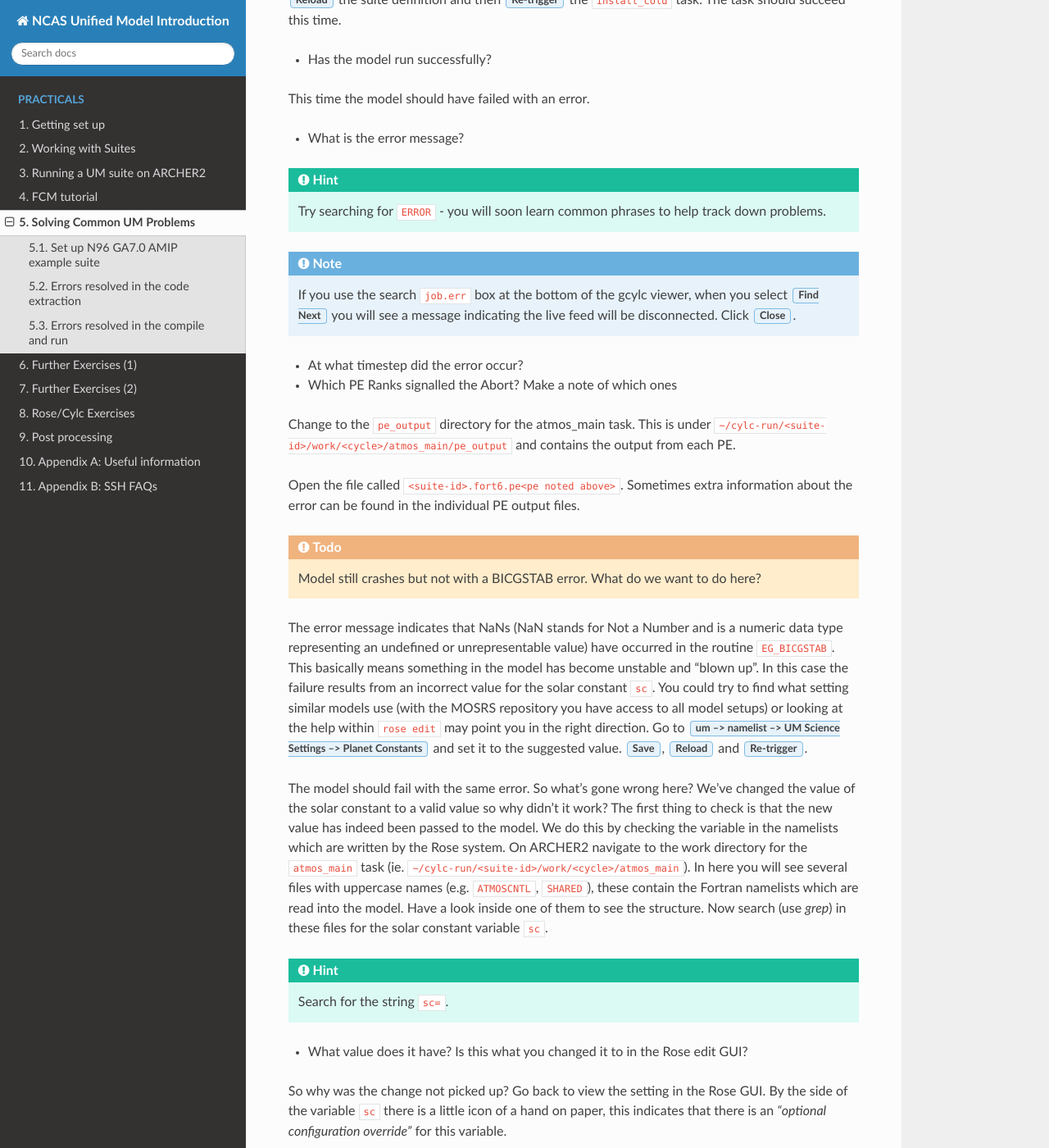
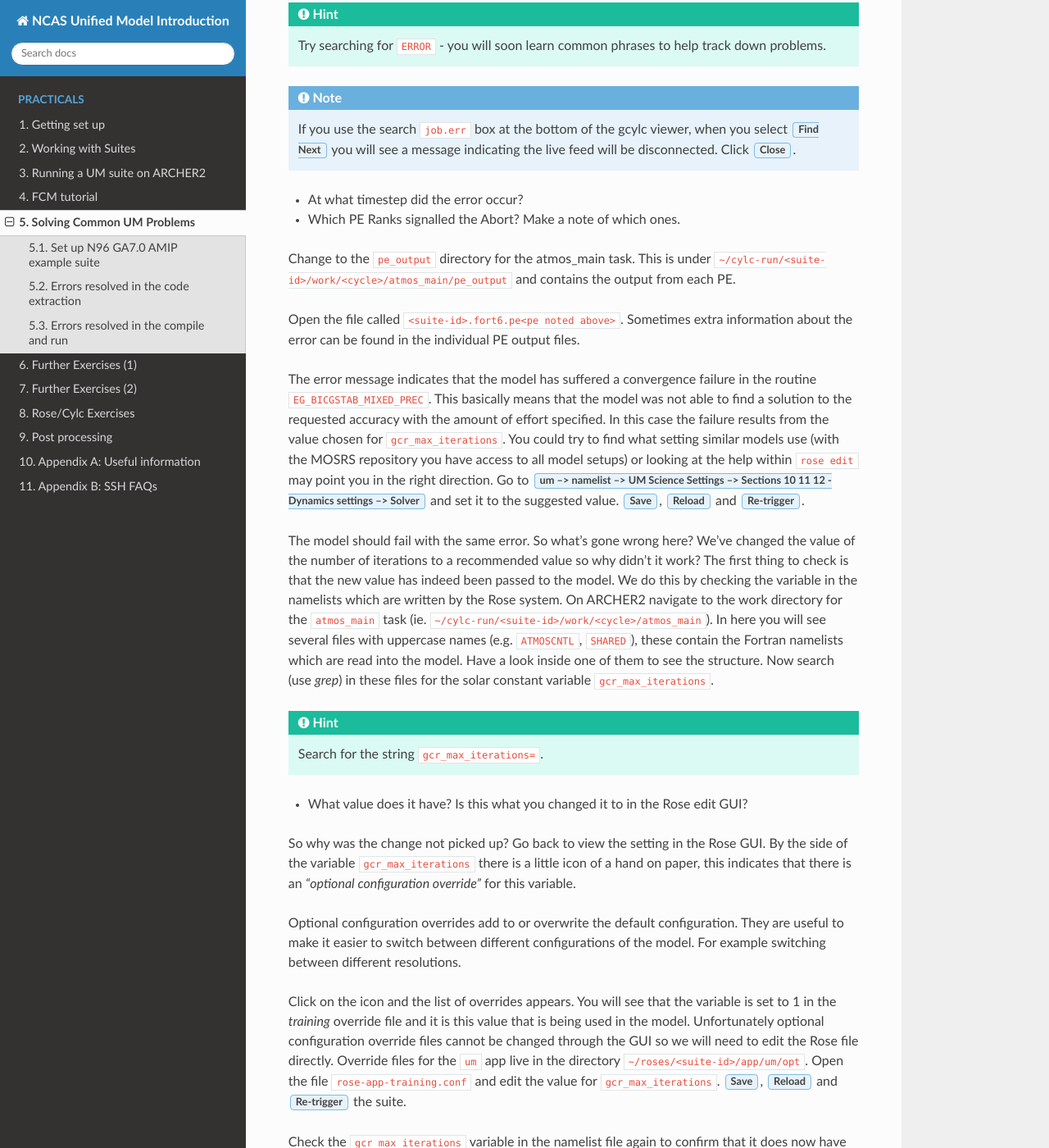
Before and after one commit to NCAS-CMS/um-training, a Sphinx documentation site: the page built from practicals/source/solving-problems.rst, in a window 1280 px wide and 1400 px high, scrolled down 4231 px. Shown: the whole window at 82% size. Built offline with Sphinx 7.4.7 and the Read the Docs theme 2.0.0, drawn with Linux system fonts in a browser that asks for light colours; some of the changed text lies outside the part shown.

Commit message:
changes for solver bug

```diff
--- a/practicals/source/solving-problems.rst
+++ b/practicals/source/solving-problems.rst
@@ -1,11 +1,5 @@
 Solving Common UM Problems
 ==========================
-
-.. admonition:: Updated for ARCHER2
-
-   * Planet Constant blowup no longer causes BICGSTAB error. Section needs rewording or a new error trigger.  Users can still follow the instructions to fix the segmentation fault.
-   * Instructions include use of training account - possibly move to an admonition box.
-   * Needs testing
 
 This section exposes you to more typical UM errors and hints at how to find and fix those errors.
 
@@ -25,13 +19,11 @@ Firstly make the essential changes required to run the suite.  That is:
 .. Hint::
    Look in the :guilabel:`suite conf` section.  For organised training events you will see that this suite has the queue reservations listed as Wednesday, Thursday, Friday; select the appropriate day.  For self-study select the ``short`` queue.
 
-.. admonition:: Remove.  Do we need to have a replacement latent variables task??
-
   * Did you manage to find where to set your ARCHER2 username?
 
   This suite is set up slightly differently to the one used in the previous sections; suites do vary on how they are set up but you will soon learn where to look for things.  This suite is set up so that specifying your username on the remote HPC is optional.  If your PUMA username is the same as your username on ARCHER2, or if the remote username is set in your ``~/.ssh/config`` file Cylc will be able to submit your suite without having to explicitly set your username in the suite.
 
-  * Click :guilabel:`View --> View Latent Variables`. You should see ``HPC_USER`` appear in the panel greyed out.
+  * Click :guilabel:`View --> View Latent Variables`. You should see ``Username on ARCHER2`` appear in the panel greyed out.
   * Click the :guilabel:`+` sign next to it and select :guilabel:`Add to configuration`
   * Enter your ARCHER2 username (e.g. 'ncastr01')
 
@@ -135,28 +127,26 @@ This time the model should have failed with an error.
 
 * At what timestep did the error occur?
 
-* Which PE Ranks signalled the Abort?  Make a note of which ones
+* Which PE Ranks signalled the Abort?  Make a note of which ones.
 
 Change to the ``pe_output`` directory for the atmos_main task. This is under ``~/cylc-run/<suite-id>/work/<cycle>/atmos_main/pe_output`` and contains the output from each PE.
 
 Open the file called ``<suite-id>.fort6.pe<pe noted above>``.  Sometimes extra information about the error can be found in the individual PE output files.
 
-.. Todo::
-   Model still crashes but not with a BICGSTAB error.  What do we want to do here?
 
-The error message indicates that NaNs (NaN stands for Not a Number and is a numeric data type representing an undefined or unrepresentable value) have occurred in the routine ``EG_BICGSTAB``.  This basically means something in the model has become unstable and "blown up". In this case the failure results from an incorrect value for the solar constant ``sc``.  You could try to find what setting similar models use (with the MOSRS repository you have access to all model setups) or looking at the help within ``rose edit`` may point you in the right direction.  Go to :guilabel:`um --> namelist --> UM Science Settings --> Planet Constants` and set it to the suggested value. :guilabel:`Save`, :guilabel:`Reload` and :guilabel:`Re-trigger`.
+The error message indicates that the model has suffered a convergence failure in the routine ``EG_BICGSTAB_MIXED_PREC``. This basically means that the model was not able to find a solution to the requested accuracy with the amount of effort specified. In this case the failure results from the value chosen for ``gcr_max_iterations``.  You could try to find what setting similar models use (with the MOSRS repository you have access to all model setups) or looking at the help within ``rose edit`` may point you in the right direction.  Go to :guilabel:`um --> namelist --> UM Science Settings --> Sections 10 11 12 - Dynamics settings -->  Solver` and set it to the suggested value. :guilabel:`Save`, :guilabel:`Reload` and :guilabel:`Re-trigger`.
 
-The model should fail with the same error.  So what's gone wrong here?  We've changed the value of the solar constant to a valid value so why didn't it work?  The first thing to check is that the new value has indeed been passed to the model.  We do this by checking the variable in the namelists which are written by the Rose system. On ARCHER2 navigate to the work directory for the ``atmos_main`` task (ie. ``~/cylc-run/<suite-id>/work/<cycle>/atmos_main``).  In here you will see several files with uppercase names (e.g. ``ATMOSCNTL``, ``SHARED``), these contain the Fortran namelists which are read into the model.  Have a look inside one of them to see the structure.  Now search (use `grep`) in these files for the solar constant variable ``sc``.
+The model should fail with the same error.  So what's gone wrong here?  We've changed the value of the number of iterations to a recommended value so why didn't it work?  The first thing to check is that the new value has indeed been passed to the model.  We do this by checking the variable in the namelists which are written by the Rose system. On ARCHER2 navigate to the work directory for the ``atmos_main`` task (ie. ``~/cylc-run/<suite-id>/work/<cycle>/atmos_main``).  In here you will see several files with uppercase names (e.g. ``ATMOSCNTL``, ``SHARED``), these contain the Fortran namelists which are read into the model.  Have a look inside one of them to see the structure.  Now search (use `grep`) in these files for the solar constant variable ``gcr_max_iterations``.
 
 .. Hint::
-   Search for the string ``sc=``.
+   Search for the string ``gcr_max_iterations=``.
 
 * What value does it have?  Is this what you changed it to in the Rose edit GUI?
 
-So why was the change not picked up?  Go back to view the setting in the Rose GUI.  By the side of the variable ``sc`` there is a little icon of a hand on paper, this indicates that there is an *"optional configuration override"* for this variable.
+So why was the change not picked up?  Go back to view the setting in the Rose GUI.  By the side of the variable ``gcr_max_iterations`` there is a little icon of a hand on paper, this indicates that there is an *"optional configuration override"* for this variable.
 
 Optional configuration overrides add to or overwrite the default configuration. They are useful to make it easier to switch between different configurations of the model.  For example switching between different resolutions.
 
-Click on the icon and the list of overrides appears.  You will see that the variable is set to 120000.0 in the *training* override file and it is this value that is being used in the model.  Unfortunately optional configuration override files cannot be changed through the GUI so we will need to edit the Rose file directly. Override files for the ``um`` app live in the directory ``~/roses/<suite-id>/app/um/opt``.  Open the file ``rose-app-training.conf`` and edit the value for ``sc``. :guilabel:`Save`, :guilabel:`Reload` and :guilabel:`Re-trigger` the suite.
+Click on the icon and the list of overrides appears.  You will see that the variable is set to 1 in the *training* override file and it is this value that is being used in the model.  Unfortunately optional configuration override files cannot be changed through the GUI so we will need to edit the Rose file directly. Override files for the ``um`` app live in the directory ``~/roses/<suite-id>/app/um/opt``.  Open the file ``rose-app-training.conf`` and edit the value for ``gcr_max_iterations``. :guilabel:`Save`, :guilabel:`Reload` and :guilabel:`Re-trigger` the suite.
 
-Check the ``sc`` variable in the namelist file again to confirm that it does now have the correct value. This time the model should run successfully. Check the output to confirm that there are no errors.  Check that the model converged at all time steps.
+Check the ``gcr_max_iterations`` variable in the namelist file again to confirm that it does now have the correct value. This time the model should run successfully. Check the output to confirm that there are no errors.  Check that the model converged at all time steps.
```
